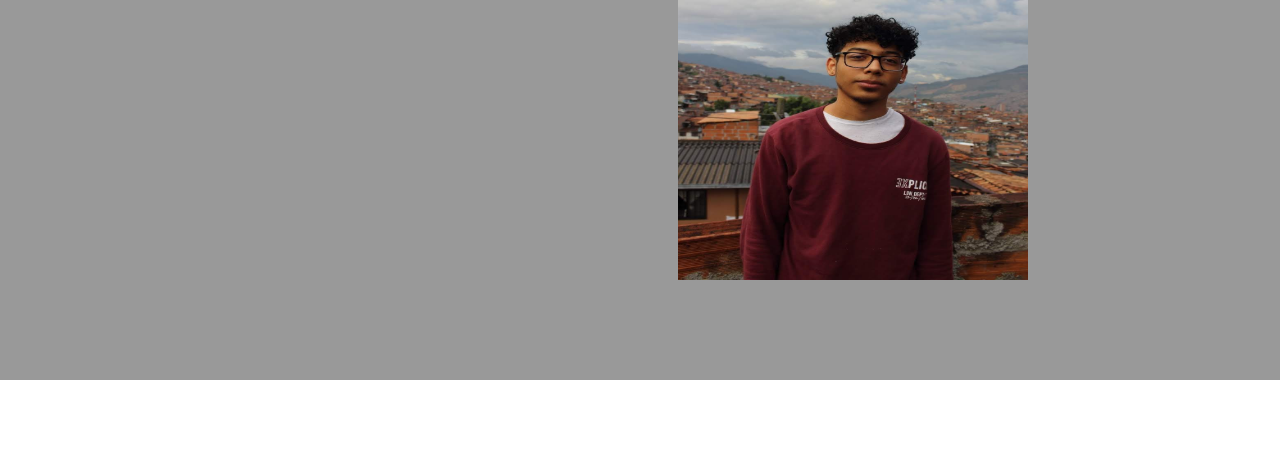
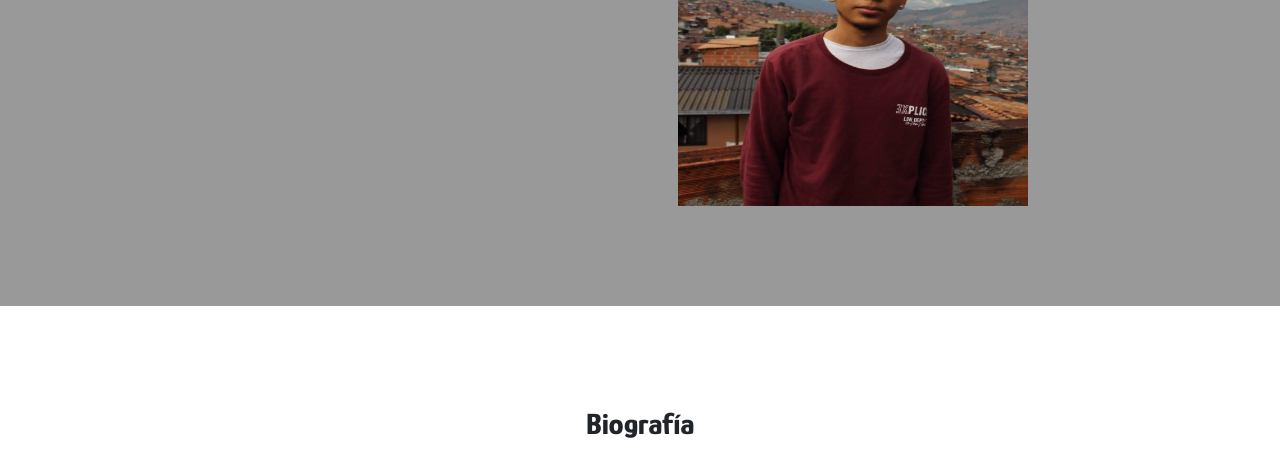
Before and after one commit to MateoFlorez/Portafolio, a plain HTML site: page index.html in a window 1280 px wide. Shown: the part 294-770 px from the top of the page. Drawn offline with nearby package versions, Linux system fonts and the light colour scheme.

Commit message:
titulo biografia

```diff
--- a/estilos.css
+++ b/estilos.css
@@ -15,6 +15,7 @@ body {
 .navbar {
     z-index: 900;
     width: 100%;
+    position: absolute;
     background-color: black;
     color: white;
     text-decoration: none;
@@ -104,3 +105,10 @@ section {
     width: 350px;
     height: 400px;
 }
+
+section .titulo1 {
+    font-size: 30px;
+    position: relative;
+    text-align: center;
+
+}
--- a/index.html
+++ b/index.html
@@ -12,6 +12,7 @@
     <link rel="stylesheet" href="estilos.css">
 </head>
 <body>
+    <header>
         <nav class="navbar">
             <div class="max-width">
                 <ul class="menu">
@@ -32,8 +33,8 @@
                     <a href="index.html">Portafolio</a>
                 </div>
             </div>
-
         </nav>
+    </header>
     <!-- contenido del inicio -->
     <section class="inicio" id="inicio">
         <div class="max-width">
@@ -48,6 +49,12 @@
             </div>
         </div>
     </section>
+    <!-- biografia -->
+    <section class="biografia" id="biografia">
+        <div class="max-width">
+            <h2 class="titulo1">Biografía</h2>
+        </div>
+    </section>
 
     </div>
 
```
Lines whose indentation alone changed are shown as unchanged.
